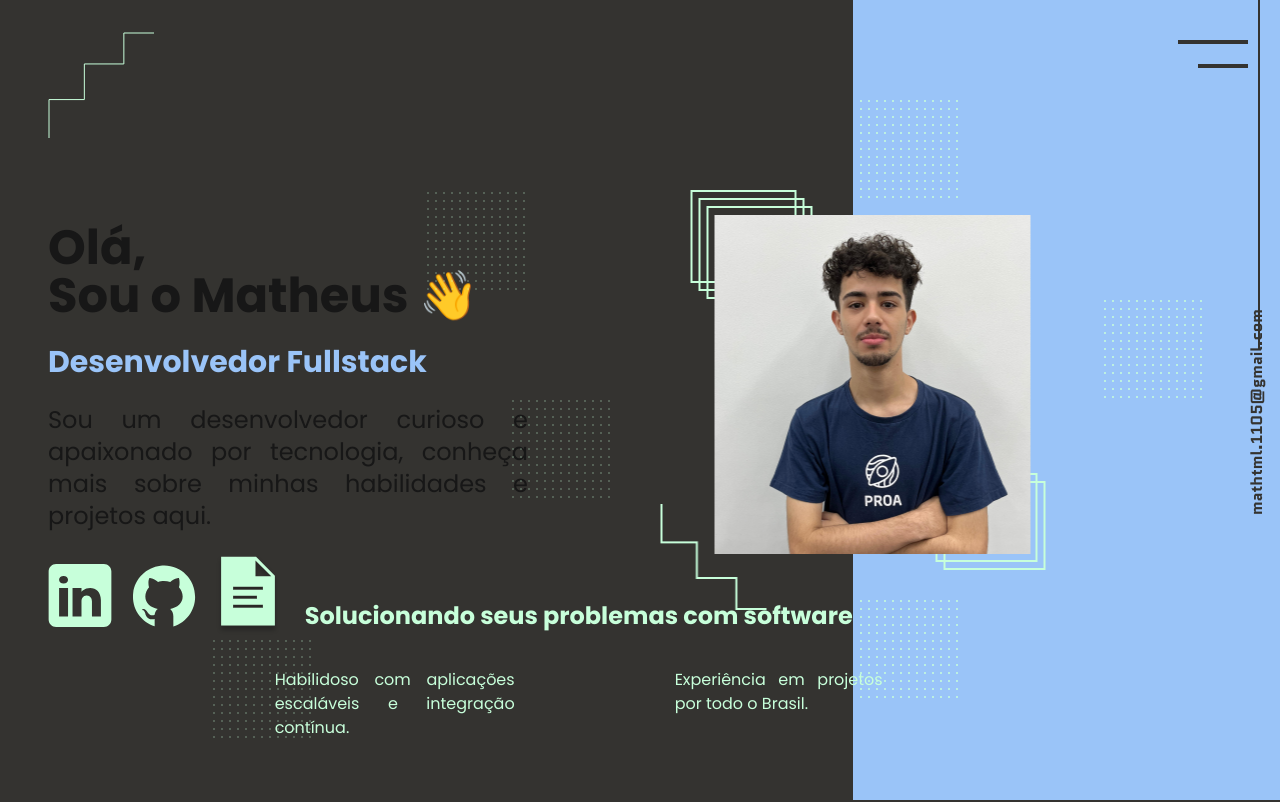
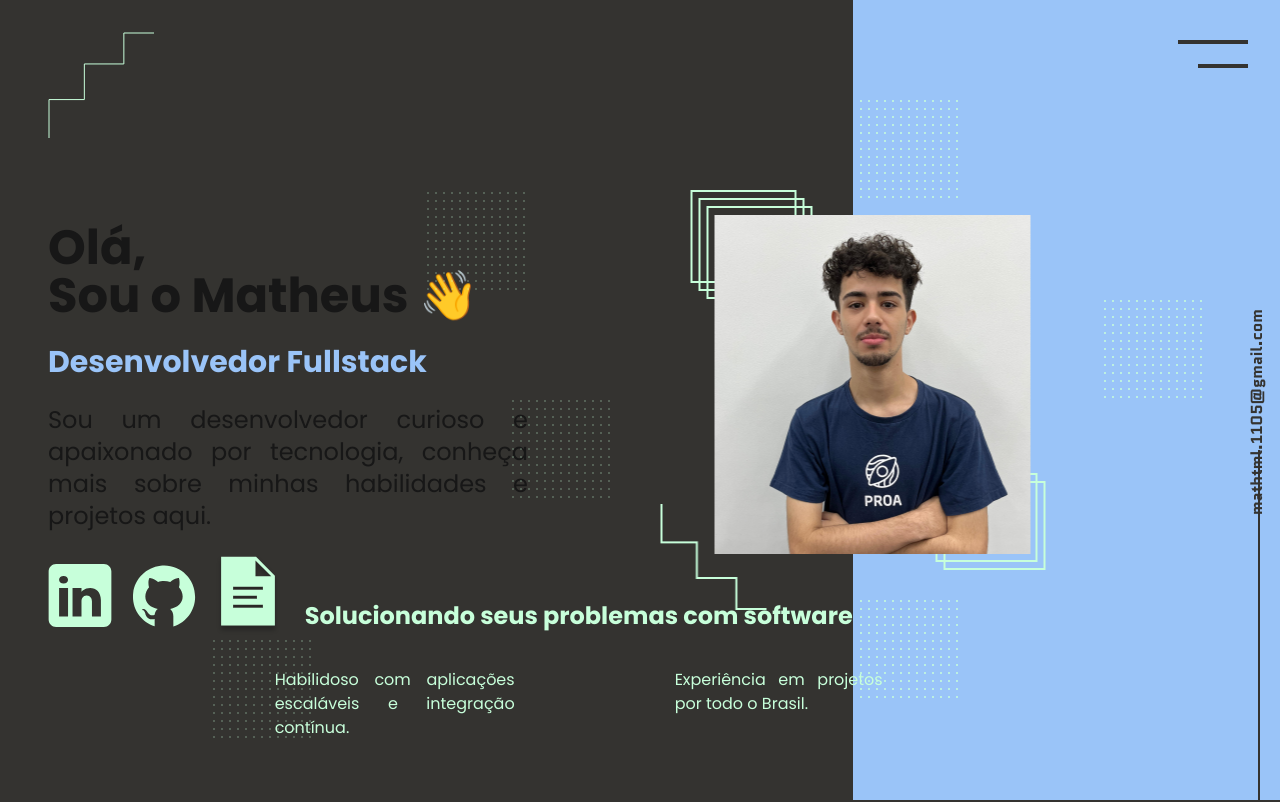
Before and after one commit to fatekkl/Portfolio-Next, a Next.js app: page / in a window 1280 px wide. Shown: the top 802 px of the page. Built offline with nearby package versions, Linux system fonts and the light colour scheme.

Commit message:
fix line

```diff
--- a/src/app/Components/Principal/index.tsx
+++ b/src/app/Components/Principal/index.tsx
@@ -82,7 +82,7 @@ export default function Principal() {
       />
 
       {/* Seção Jordy */}
-      <section className="bg-jordy w-1/3 flex flex-col h-screen justify-between">
+      <section className="bg-jordy w-1/3 flex flex-col h-screen justify-end">
         {/* Elementos decorativos (ocultos em telas pequenas) */}
         <div className="absolute bottom-3/4 ml-14 right-1/4">
           <DotSquare />
@@ -94,14 +94,15 @@ export default function Principal() {
           <DotSquare />
         </div>
 
-        {/* E-mail rotacionado */}
+
+
+        <div className="flex w-full justify-end">
+          <Line/>
+        </div>
         <div className="text-jet font-quantico font-bold absolute top-1/2 -rotate-90 -right-20">
           mathtml.1105@gmail.com
         </div>
 
-        <div className="flex w-full justify-end">
-          <Line/>
-        </div>
       </section>
     </div>
   );
```
